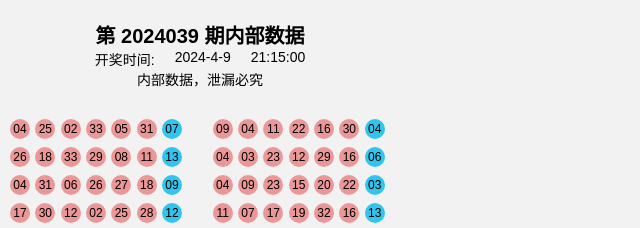
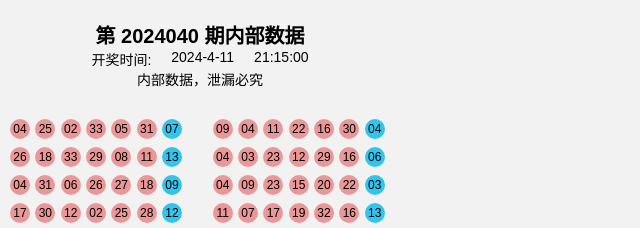
Before and after one commit to LCSW00/aaa, a plain HTML site: page index.html in a window 1280 px wide. Shown: the top 228 px of the page, 0-640 px from the left. Drawn offline with Linux system fonts and the light colour scheme.

Commit message:
Update index.html

```diff
--- a/index.html
+++ b/index.html
@@ -10,7 +10,7 @@
     <meta http-equiv="Pragma" content="no-cache" />
     <meta http-equiv="Expires" content="0" />
     <!-- 在这里更改顶部的标题 -->
-    <title>第2024039期内部数据</title>
+    <title>第2024040期内部数据</title>
     <style>
       * {
         padding: 0;
@@ -72,11 +72,11 @@
   <body>
     <div class="top">
       <!-- 在这里更改序数 -->
-      <div class="title">第 2024039 期内部数据</div>
+      <div class="title">第 2024040 期内部数据</div>
       <!-- 在这里更改开奖时间 -->
       <div class="time">
         <span>开奖时间:</span>
-        <span>2024-4-9</span>
+        <span>2024-4-11</span>
          <span>21:15:00</span>
       </div>
       <div class="content">内部数据，泄漏必究</div>
```
